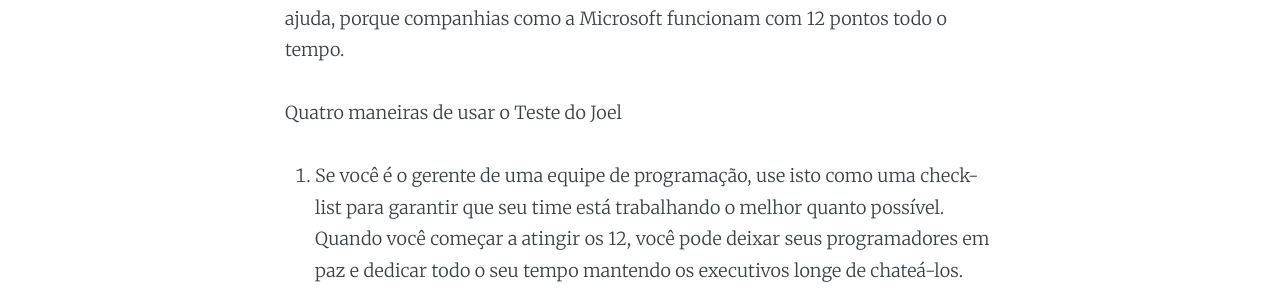
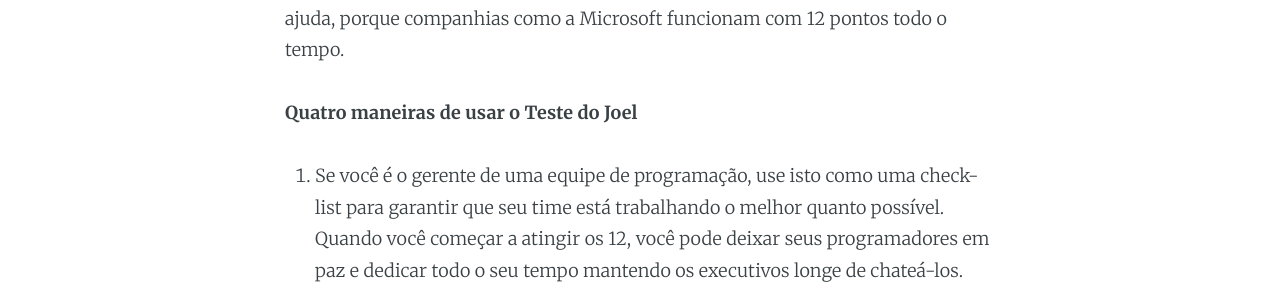
Before and after one commit to jvcjunior/jvcjunior.github.io, a Jekyll site: the page built from _posts/2015-06-28-12-passos-para-um-melhor-codigo.markdown, in a window 1280 px wide. Shown: the part 1102-1396 px from the top of the page. Built offline with Jekyll 4.4.1, drawn with Linux system fonts in a browser that asks for light colours; Markdown is read by kramdown in place of the engine named in the settings; comment, search, counter and statistics services are not loaded.

```diff
--- a/_posts/2015-06-28-12-passos-para-um-melhor-codigo.markdown
+++ b/_posts/2015-06-28-12-passos-para-um-melhor-codigo.markdown
@@ -27,7 +27,8 @@ Basicamente o teste se resume nas perguntas abaixo:
 
 Ele argumenta que uma pontuação 12 é perfeita, 11 é tolerável, mas 10 ou menos indica que você tem sérios problemas. A verdade é que a maioria das empresas de software funcionam com uma pontuação 2 ou 3, e elas precisam de uma grande ajuda, porque companhias como a Microsoft funcionam com 12 pontos todo o tempo.
 
-Quatro maneiras de usar o Teste do Joel
+**Quatro maneiras de usar o Teste do Joel**
+
 1. Se você é o gerente de uma equipe de programação, use isto como uma check-list para garantir que seu time está trabalhando o melhor quanto possível. Quando você começar a atingir os 12, você pode deixar seus programadores em paz e dedicar todo o seu tempo mantendo os executivos longe de chateá-los.
 2. Se você está decidindo se aceita ou não um novo emprego, pergunte ao seu possível empregador como eles se classificam neste teste. Se for demasiadamente baixo, tenha a certeza de que terá a autoridade de corrigir estas coisas. De outra maneira, você ficará frustrado e improdutivo.
 3. Se você é um investidor fazendo uma investigação minuciosa para julgar o valor de uma equipe de programação ou se sua empresa de software está considerando uma parceria com outra, este teste pode proporcionar um rápido princípio básico.
```
